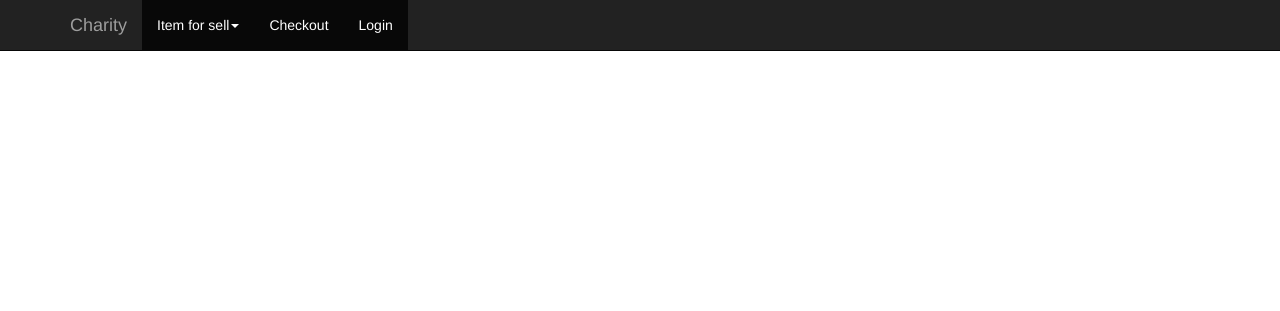
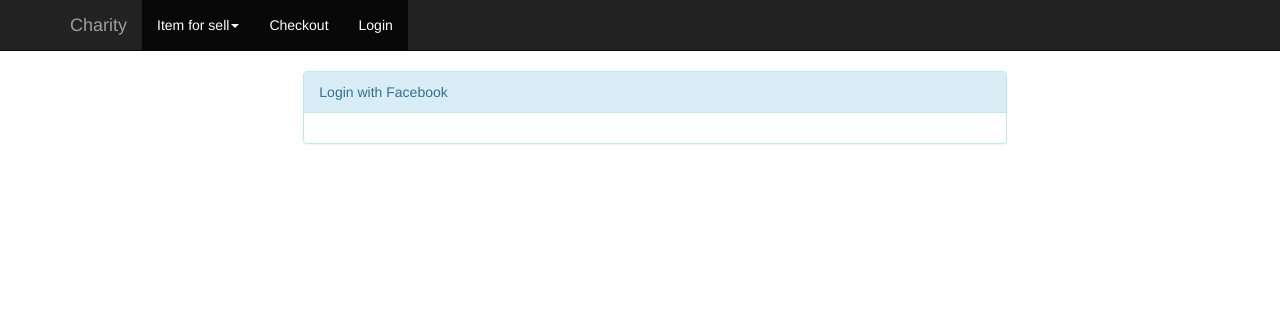
Before and after one commit to jamesclyeh/FBxGIT, a Django app: page /login/ in a window 1280 px wide. Shown: the top 311 px of the page. Run offline with Django 3.2, Linux system fonts and the light colour scheme; some libraries are stand-ins or nearby versions.

Commit message:
change login.html

```diff
--- a/templates/login.html
+++ b/templates/login.html
@@ -1,5 +1,21 @@
 {% extends "base.html" %}
 {% block contents %}
+<div class="container">
+    <div class="row" style="margin:20px">
+        <div class="col-md-2 col-sm-2"></div>
+        <div class="col-md-8 col-sm-8">
+            <div class="panel panel-info">
+                <div class="panel-heading">Login with Facebook</div>
+                <div class="panel-body">
+                    <fb:login-button scope="public_profile,email" onlogin="checkLoginState();"></fb:login-button>
+                    <div id="status"></div>
+                </div>
+            </div>
+        </div>
+        <div class="col-md-2 col-sm-2"></div>
+    </div>
+</div>
+
 <script>
 // This is called with the results from from FB.getLoginStatus().
 function statusChangeCallback(response) {
@@ -88,10 +104,6 @@
   the FB.login() function when clicked.
 -->
 
-<fb:login-button scope="public_profile,email" onlogin="checkLoginState();">
-</fb:login-button>
 
-<div id="status">
-</div>
 
 {% endblock %}
```
Lines whose indentation alone changed are shown as unchanged.
